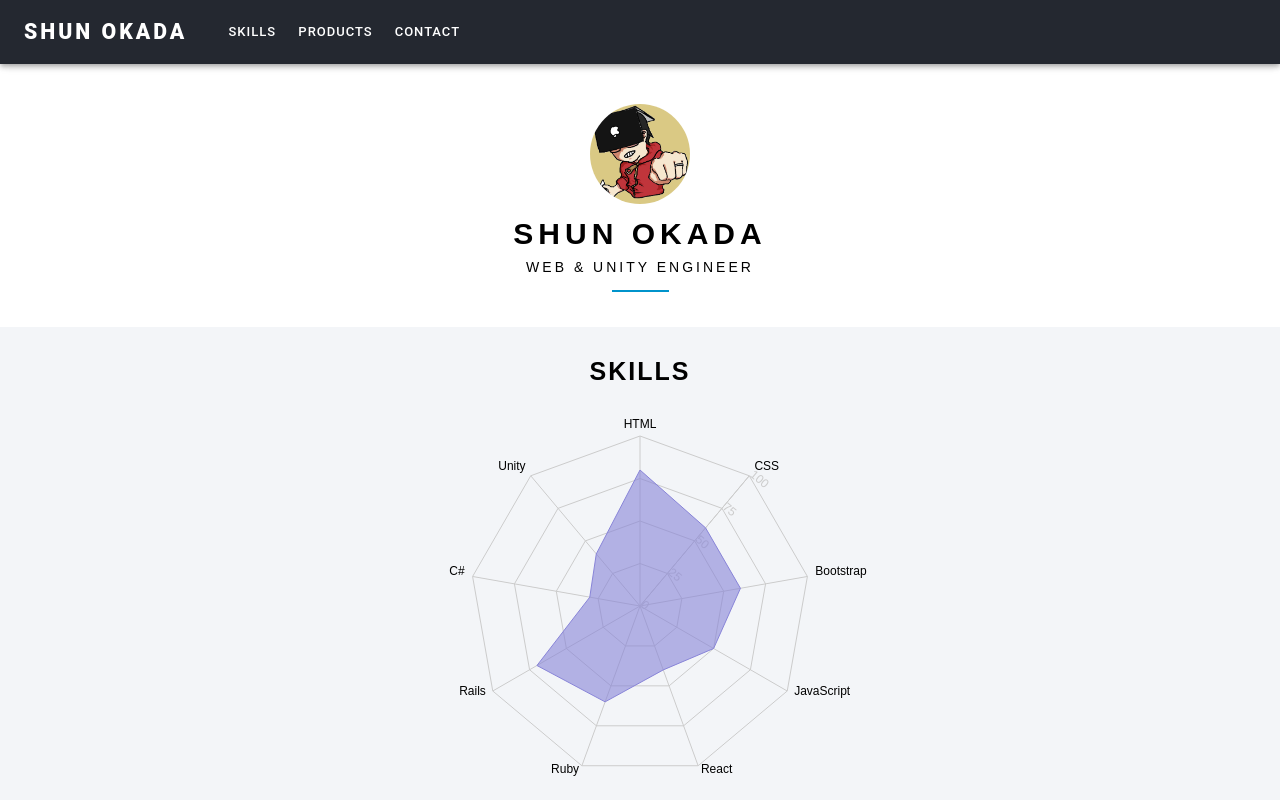
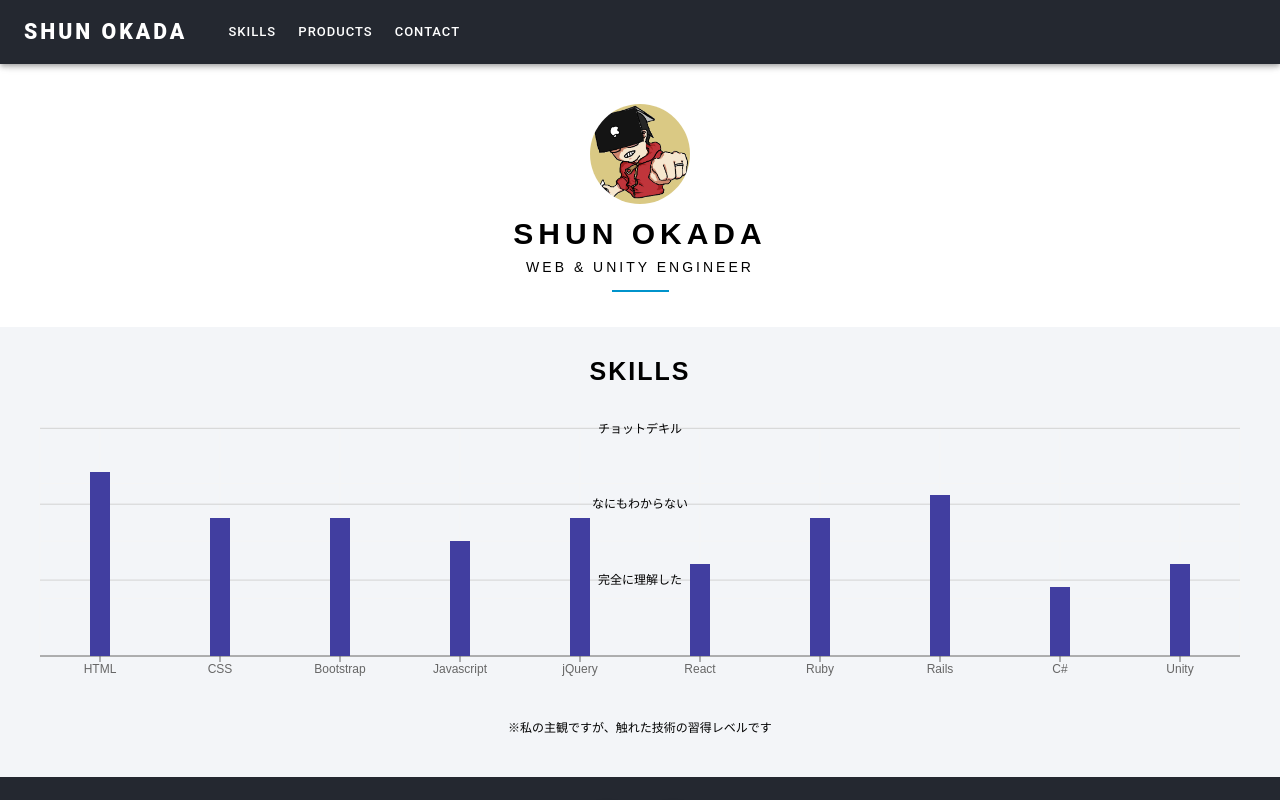
Before and after one commit to dashi296/portfolio_ver1, a React app: page /skills in a window 1280 px wide. Shown: the top 800 px of the page. Built offline with nearby package versions, Linux system fonts and the light colour scheme.

Commit message:
棒グラフに変換

```diff
--- a/src/App.css
+++ b/src/App.css
@@ -131,7 +131,14 @@ a {
   align-items: center;
 }
 
+.chart-container{
+  width:100%;
+  height:300px;
+}
+
 .skills-chart{
+  width:100%;
+  height:100%;
   display:inline-block;
   text-align: center;
 }
--- a/src/components/Skills.jsx
+++ b/src/components/Skills.jsx
@@ -1,11 +1,12 @@
 import React, { PropTypes, Component } from 'react';
-import {Radar, RadarChart, PolarGrid, PolarAngleAxis, PolarRadiusAxis} from 'recharts'
+import {ReferenceLine, ResponsiveContainer, ComposedChart, CartesianGrid, XAxis, YAxis, Tooltip, Legend, Bar} from 'recharts'
 
 const SKILLS = [
   {title:"HTML", val:80},
   {title:"CSS", val:60},
   {title:"Bootstrap", val:60},
-  {title:"JavaScript", val:50},
+  {title:"Javascript", val:50},
+  {title:"jQuery", val: 60},
   {title:"React", val:40},
   {title:"Ruby", val:60},
   {title:"Rails", val:70},
@@ -16,15 +17,23 @@ const SKILLS = [
 const SkillsChart = () => {
   	return (
       <div className="skills">
-        <div class="section-title">SKILLS</div>
-
-        <div class="skills-chart">
-    	    <RadarChart cx={250} cy={200} outerRadius={170} data={SKILLS} width={500} height={400}>
-            <PolarGrid />
-            <PolarAngleAxis dataKey="title" />
-            <PolarRadiusAxis angle={50} domain={[0,100]} />
-            <Radar name="Shun" dataKey="val" stroke="#8884d8" fill="#8884d8" fillOpacity={0.6}/>
-          </RadarChart>
+        <div className="section-title">SKILLS</div>
+        <div className="chart-container">
+        <div className="skills-chart">
+        <ResponsiveContainer width="100%" height="100%">
+        <ComposedChart width={600} height={400} data={SKILLS}
+              margin={{top: 20, right: 20, bottom: 20, left: 20}}>
+            <CartesianGrid stroke='#f5f5f5'/>
+            <XAxis dataKey="title"/>
+            <YAxis domain={[0,100]} hide={true} />
+            <ReferenceLine y={99} label="チョットデキル" stroke="lightgray" strokearray="3 3" />
+            <ReferenceLine y={66} label="なにもわからない" stroke="lightgray" strokearray="3 3" />
+            <ReferenceLine y={33} label="完全に理解した" stroke="lightgray" strokearray="3 3" />
+            <Tooltip/>
+            <Bar dataKey='val' barSize={20} fill='#413ea0'/>
+         </ComposedChart>
+         </ResponsiveContainer>
+        </div>
         </div>
         <p>
         ※私の主観ですが、触れた技術の習得レベルです
--- a/src/containers/App.js
+++ b/src/containers/App.js
@@ -8,7 +8,7 @@ import Products from '../components/Products';
 import Contact from '../components/Contact';
 import '../App.css';
 
-import { BrowserRouter, Route} from 'react-router-dom';
+import { BrowserRouter, Route, Switch} from 'react-router-dom';
 
 class App extends Component {
 
@@ -18,10 +18,13 @@ class App extends Component {
           <React.Fragment>
           <Header />
           <Profile />
+
           <Route exact path="/" component={Top} />
+          <Switch>
           <Route path="/skills" component={Skills} />
           <Route path="/products" component={Products} />
           <Route path="/contact" component={Contact} />
+          </Switch>
           <Footer />
           </React.Fragment>
         </BrowserRouter>
```
